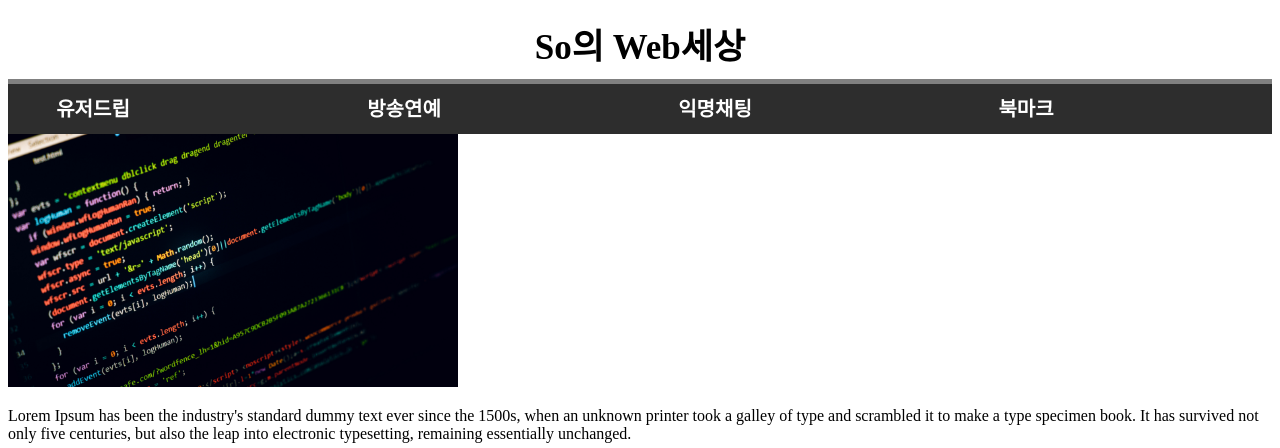
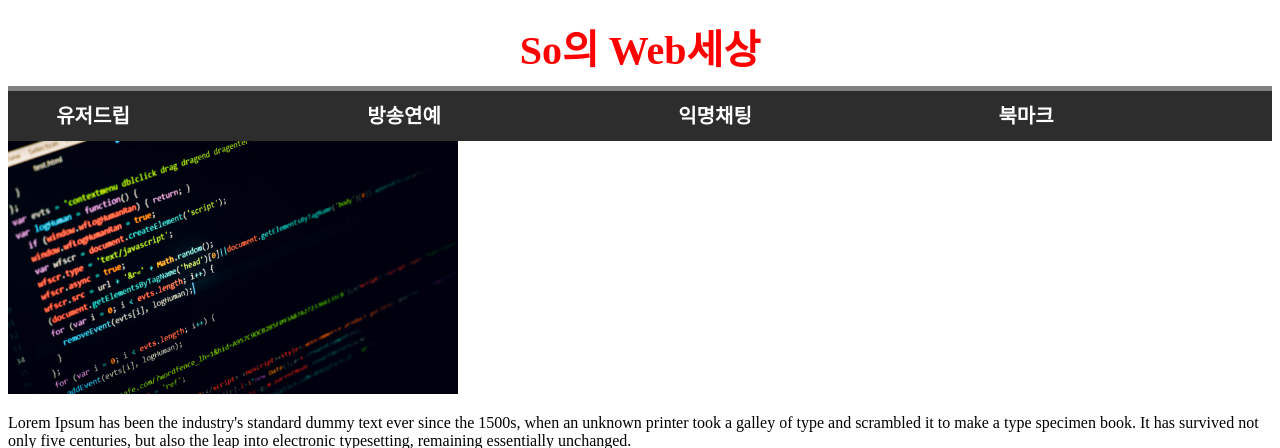
Before and after one commit to sourcesauce/SoWeb1, a PHP site: page /1.html in a window 1280 px wide. Shown: the top 448 px of the page. Run offline with PHP 8.4, Linux system fonts and the light colour scheme.

Commit message:
분기점

```diff
--- a/style.css
+++ b/style.css
@@ -1,13 +1,12 @@
 <style>
-  body{
-    margin-left: 50px;
-    margin-right: 50px;
+div{
+  margin-left: 50;
 }
 
 /***************************top_line 부분*************************/
 #top_line h1 {
-    color: black;
-    font-size: 35px;
+  color: red;
+  font-size: 40px;
   text-align: center;
   border-bottom: 5px solid gray;
   padding: 10px;
@@ -16,7 +15,8 @@
 
 #top_line a {
   text-decoration: none;
-    color: black;
+  color: red;
+  display: block;
 }
 
 /***************************그리드 메뉴바 *************************/
@@ -41,20 +41,24 @@
   font-weight: bold;
   line-height: 30px;
 }
+
 /*********************북마크 *************************/
-  .bookmark_menu{
+.bookmark_menu {
   border: 1px solid gray;
   margin-top: 50px;
   display: grid;
   text-align: center;
 }
-  .bookmark_menu_item{
-    grid-row-start:1;
-    grid-row-end:3;
+
+.bookmark_menu_item {
+  grid-row-start: 1;
+  grid-row-end: 3;
   border: 1px solid gray;
   padding: 5px;
 }
-  .bookmark_menu_item a{
+
+.bookmark_menu_item a {
   display: block;
 }
+
 </style>
```
Lines whose indentation alone changed are shown as unchanged.
